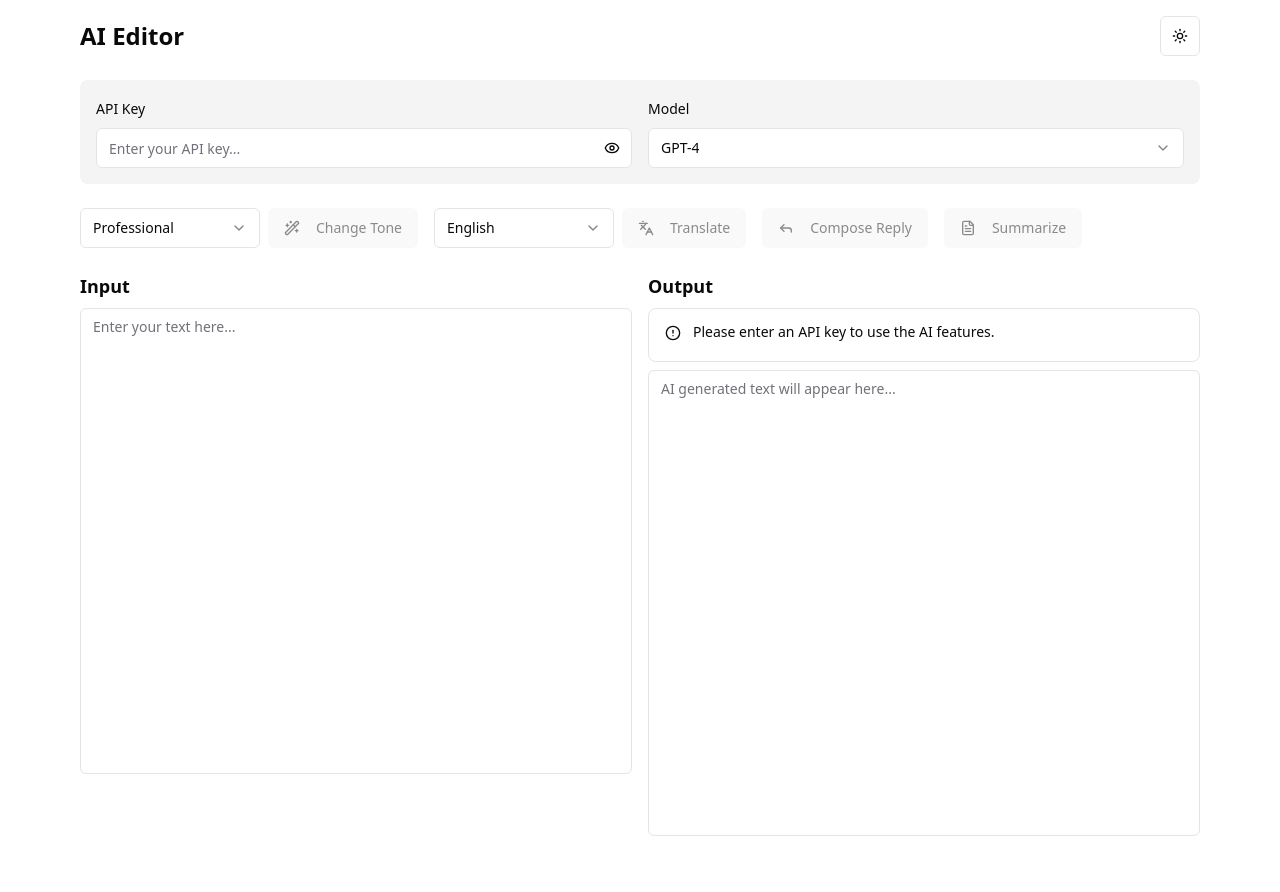
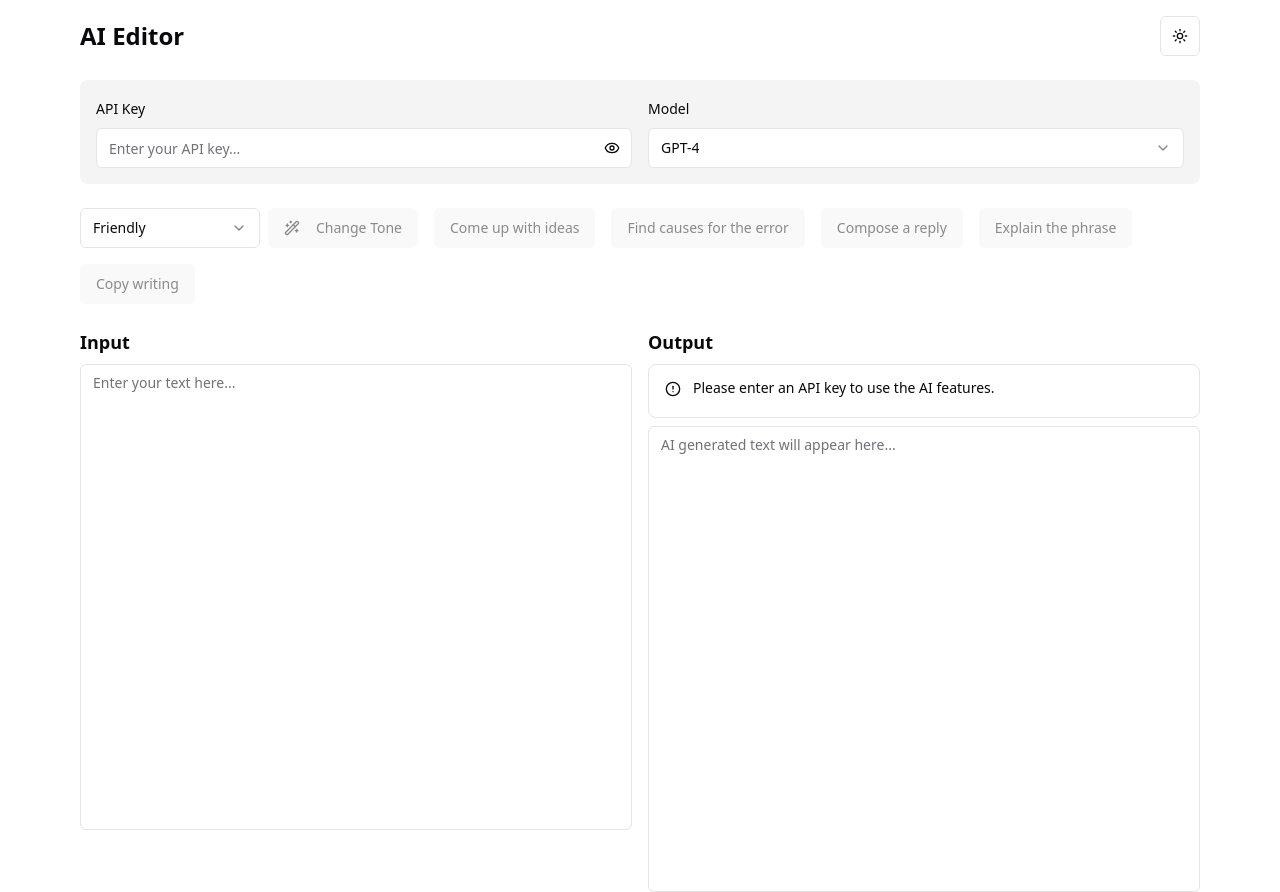
Before and after one commit to PikiLee/peditor, a React (Vite) app: page / in a window 1280 px wide. Before the commit the page ends 836 px from the top, so only its background shows below. Built offline with nearby package versions, Linux system fonts and the light colour scheme.

Commit message:
chore: add templates and created buttons from templates

```diff
--- a/constants.ts
+++ /dev/null
@@ -1,20 +0,0 @@
-export const LANGUAGES = [
-  { value: "en", label: "English" },
-  { value: "es", label: "Spanish" },
-  { value: "fr", label: "French" },
-  { value: "de", label: "German" },
-  { value: "it", label: "Italian" },
-  { value: "pt", label: "Portuguese" },
-  { value: "ru", label: "Russian" },
-  { value: "ja", label: "Japanese" },
-  { value: "ko", label: "Korean" },
-  { value: "zh", label: "Chinese" },
-] as const
-
-export const TONES = [
-  { value: "professional", label: "Professional" },
-  { value: "casual", label: "Casual" },
-  { value: "friendly", label: "Friendly" },
-  { value: "formal", label: "Formal" },
-  { value: "academic", label: "Academic" },
-] as const
--- a/src/components/action-button-with-select.tsx
+++ b/src/components/action-button-with-select.tsx
@@ -6,7 +6,7 @@ import type React from "react" // Added import for React
 
 interface Option {
   value: string
-  label: string
+  title: string
 }
 
 interface ActionButtonWithSelectProps {
@@ -48,7 +48,7 @@ export function ActionButtonWithSelect({
         <SelectContent>
           {options.map((option) => (
             <SelectItem key={option.value} value={option.value}>
-              {option.label}
+              {option.title}
             </SelectItem>
           ))}
         </SelectContent>
--- a/src/components/ai-editor.tsx
+++ b/src/components/ai-editor.tsx
@@ -2,13 +2,13 @@ import { useState } from "react"
 import { Button } from "@/components/ui/button"
 import { Textarea } from "@/components/ui/textarea"
 import { processText } from "../../actions"
-import { Loader2, Wand2, Reply, Languages, FileText, AlertCircle } from "lucide-react"
+import { Loader2, AlertCircle } from "lucide-react"
 import { EditorSettings } from "@/components/editor-settings"
 import { Alert, AlertDescription } from "@/components/ui/alert"
 import { ThemeToggle } from "@/components/theme-toggle"
 import { ThemeProvider } from "@/components/theme-provider"
 import { ActionButtonWithSelect } from "@/components/action-button-with-select"
-import { LANGUAGES, TONES } from "../../constants"
+import { templates } from "@/template"
 
 export default function AIEditor() {
   const [inputText, setInputText] = useState("")
@@ -17,7 +17,7 @@ export default function AIEditor() {
   const [apiKey, setApiKey] = useState("")
   const [model, setModel] = useState("gpt-4")
 
-  async function handleAction(action: string, value?: string) {
+  async function handleAction(inputText?: string) {
     if (!inputText) return
     if (!apiKey) {
       setOutputText("Please enter an API key first.")
@@ -26,7 +26,7 @@ export default function AIEditor() {
 
     setIsProcessing(true)
     try {
-      const result = await processText(inputText, action, value)
+      const result = await processText(inputText)
       setOutputText(result)
     } catch (error) {
       console.error("Error processing text:", error)
@@ -51,39 +51,34 @@ export default function AIEditor() {
 
           {/* Action Buttons */}
           <div className="flex flex-wrap gap-4">
+            {templates.map((template) => {
+              if (template.type === 'group') {
+                return (
                   <ActionButtonWithSelect
-              options={TONES}
-              storageKey="selectedTone"
-              buttonText="Change Tone"
-              icon={<Wand2 className="h-4 w-4" />}
+                    key={template.title}
+                    options={[...template.options]}
+                    storageKey={`selected-${template.title}`}
+                    buttonText={template.title}
+                    icon={template.Icon ? <template.Icon /> : null}
                     isProcessing={isProcessing}
-              onAction={(value) => handleAction("change-tone", value)}
+                    onAction={(value) => handleAction(template.applyTemplate(value))}
                     disabled={!inputText}
                   />
-
-            <ActionButtonWithSelect
-              options={LANGUAGES}
-              storageKey="selectedLanguage"
-              buttonText="Translate"
-              icon={<Languages className="h-4 w-4" />}
-              isProcessing={isProcessing}
-              onAction={(value) => handleAction("translate", value)}
-              disabled={!inputText}
-            />
-
+                )
+              } else {
+                return (
                   <Button
-              onClick={() => handleAction("compose-reply")}
+                    key={template.title}
+                    onClick={() => handleAction(template.applyTemplate(inputText))}
                     disabled={!inputText || isProcessing}
                     variant="secondary"
                   >
-              {isProcessing ? <Loader2 className="mr-2 h-4 w-4 animate-spin" /> : <Reply className="mr-2 h-4 w-4" />}
-              Compose Reply
+                    {isProcessing ? <Loader2 className="mr-2 h-4 w-4 animate-spin" /> : (template.Icon ? <template.Icon /> : null)}
+                    {template.title}
                   </Button>
-
-            <Button onClick={() => handleAction("summarize")} disabled={!inputText || isProcessing} variant="secondary">
-              {isProcessing ? <Loader2 className="mr-2 h-4 w-4 animate-spin" /> : <FileText className="mr-2 h-4 w-4" />}
-              Summarize
-            </Button>
+                )
+              }
+            })}
           </div>
 
           {/* Editor Area */}
@@ -105,7 +100,7 @@ export default function AIEditor() {
             <div className="space-y-2 h-full">
               <h2 className="text-lg font-semibold">Output</h2>
               {!apiKey && (
-                <Alert variant="warning" className="mb-4">
+                <Alert variant="default" className="mb-4">
                   <AlertCircle className="h-4 w-4" />
                   <AlertDescription>Please enter an API key to use the AI features.</AlertDescription>
                 </Alert>
--- /dev/null
+++ b/src/template/copy-writing.ts
@@ -0,0 +1,23 @@
+import type { Template } from './type'
+
+const applyTemplate = (input: string) => {
+  return `Your task is to perform the following actions:
+  1 - Find the article delimited by <<<.
+  2 - Compose a new article that has similar format, style, tone and content.
+  3 - Repeat step 2.
+
+  Use the following format:
+  # First Article:
+  <First Article>
+  # Second Article:
+  <Second Article>
+
+  <<<${input}<<<
+`
+}
+
+export const copyWriting: Template = {
+  type: 'single',
+  title: 'Copy writing',
+  applyTemplate,
+}
--- /dev/null
+++ b/src/template/error.ts
@@ -0,0 +1,42 @@
+import type { Template } from './type'
+
+const applyTemplate = (input: string) => {
+  return `Your task is to perform the following actions:
+  1 - Find plausible reasons for the error delimited by <<<.
+  2 - Come up with at least three possible reasons and explain why.
+  3 - For every reason, come up a solution and explain the solution.
+  4 - Show code example for every solution
+
+  Use the following format:
+  # Reasons
+  <Reasons>
+
+  # Reason1
+  <Reason1>
+  ## Explaination
+  <Explaination>
+  ## Solution
+  <Solution>
+  <Code Example>
+  ### Explaination fot the solution
+  <Explaination fot the solution>
+
+  # Reason2
+  <Reason2>
+  ## Explaination
+  <Explaination>
+  ## Solution
+  <Solution>
+  <Code Example>
+  ### Explaination fot the solution
+  <Explaination fot the solution>
+
+  <<<${input}<<<
+`
+}
+
+export const error: Template = {
+  type: 'single',
+  title: 'Find causes for the error',
+  applyTemplate,
+}
--- /dev/null
+++ b/src/template/explanation.ts
@@ -0,0 +1,29 @@
+import type { Template } from './type'
+
+const applyTemplate = (input: string) => {
+  return `Your task is to perform the following actions:
+  1 - Find the phrase delimited by <<<.
+  2 - Come up with at least two possible explanation in digital commerce.
+  3 - Choose the right explanation.
+  4 - Give a reason
+
+  Use the following format:
+  # Answer:
+  # Explanation
+  ## Explanation1
+  <Explanation 1>
+  ## Explanation2
+  <Explanation 2>
+  # Right Explanation
+  <Right Explanation>
+  # Reason
+  <Reason>
+  <<<${input}<<<
+`
+}
+
+export const explanation: Template = {
+  type: 'single',
+  title: 'Explain the phrase',
+  applyTemplate,
+}
--- /dev/null
+++ b/src/template/ideas.ts
@@ -0,0 +1,40 @@
+import type { Template } from './type'
+
+const applyTemplate = (input: string) => {
+  return `Your task is to perform the following actions:
+  1 - Answer the following text delimited by <<<.
+  2 - Come up with at least three methods.
+  3 - Explain the reason why this method would work.
+  4 - List pros and cons for each method.
+  5 - show code example for each method in ts and explain every step with comments
+  6 - Choose the best method
+  7 - Give a reason
+
+  Use the following format:
+  # Answer:
+  1. <Method 1>
+  2. ...
+  ...
+  # Methods
+  ## Method 1: <Method 1>
+  ...
+  ### Explaination
+  <Explaination>
+  ### Pros
+  <Pros>
+  ###Cons
+  <Cons>
+  ###Code
+  <Code>
+  # Best Method: <Best Method>
+  # Reason
+  <Reason>
+  <<<${input}<<<
+`
+}
+
+export const ideas: Template = {
+  type: 'single',
+  title: 'Come up with ideas',
+  applyTemplate,
+}
--- /dev/null
+++ b/src/template/index.ts
@@ -0,0 +1,15 @@
+import { error } from './error'
+import { ideas } from './ideas'
+import { reply } from './reply'
+import { tones } from './tone'
+import { explanation } from './explanation'
+import { copyWriting } from './copy-writing'
+
+export const templates = [
+  tones,
+  ideas,
+  error,
+  reply,
+  explanation,
+  copyWriting,
+]
--- /dev/null
+++ b/src/template/reply.ts
@@ -0,0 +1,16 @@
+import type { Template } from './type'
+
+const applyTemplate = (input: string) => {
+  return `Your task is to perform the following actions:
+  1 - Find the paragraph delimited by <<<.
+  2 - Compse a reply with the friendly tone.
+
+  <<<${input}<<<
+`
+}
+
+export const reply: Template = {
+  type: 'single',
+  title: 'Compose a reply',
+  applyTemplate,
+}
--- /dev/null
+++ b/src/template/tone.ts
@@ -0,0 +1,32 @@
+import { Wand2 } from 'lucide-react'
+import type { Template } from './type'
+
+const applyTemplate = (input: string, tone: string) => {
+  return `Your task is to perform the following actions:
+1 - Find the paragraph delimited by <<<
+2 - Rewrite it with the ${tone} tone.
+
+<<<${input}<<<
+`
+}
+
+export const tones: Template = {
+  type: 'group',
+  title: 'Change Tone',
+  Icon: Wand2,
+  applyTemplate,
+  options: [
+    {
+      title: 'Friendly',
+      value: 'friendly',
+    },
+    {
+      title: 'Professional',
+      value: 'professional',
+    },
+    {
+      title: 'Straightforward',
+      value: 'straightforward',
+    },
+  ],
+}
--- /dev/null
+++ b/src/template/type.ts
@@ -0,0 +1,23 @@
+import { FunctionComponent } from "react"
+
+export interface BaseTemplate {
+  type: 'single' | 'group' // whether the button is a single button or a select
+  Icon?: FunctionComponent // the icon of the button
+  title: string // the title of the button
+}
+
+export interface TemplateWithoutOptions extends BaseTemplate {
+  type: 'single'
+  applyTemplate: (input: string) => string
+}
+
+export interface TemplateWithOptions<T = string> extends BaseTemplate {
+  type: 'group'
+  applyTemplate: (input: string, optionValue: T) => string
+  options: {
+    title: string
+    value: string
+  }[]
+}
+
+export type Template = TemplateWithoutOptions | TemplateWithOptions
```
Lines whose indentation alone changed are shown as unchanged.
